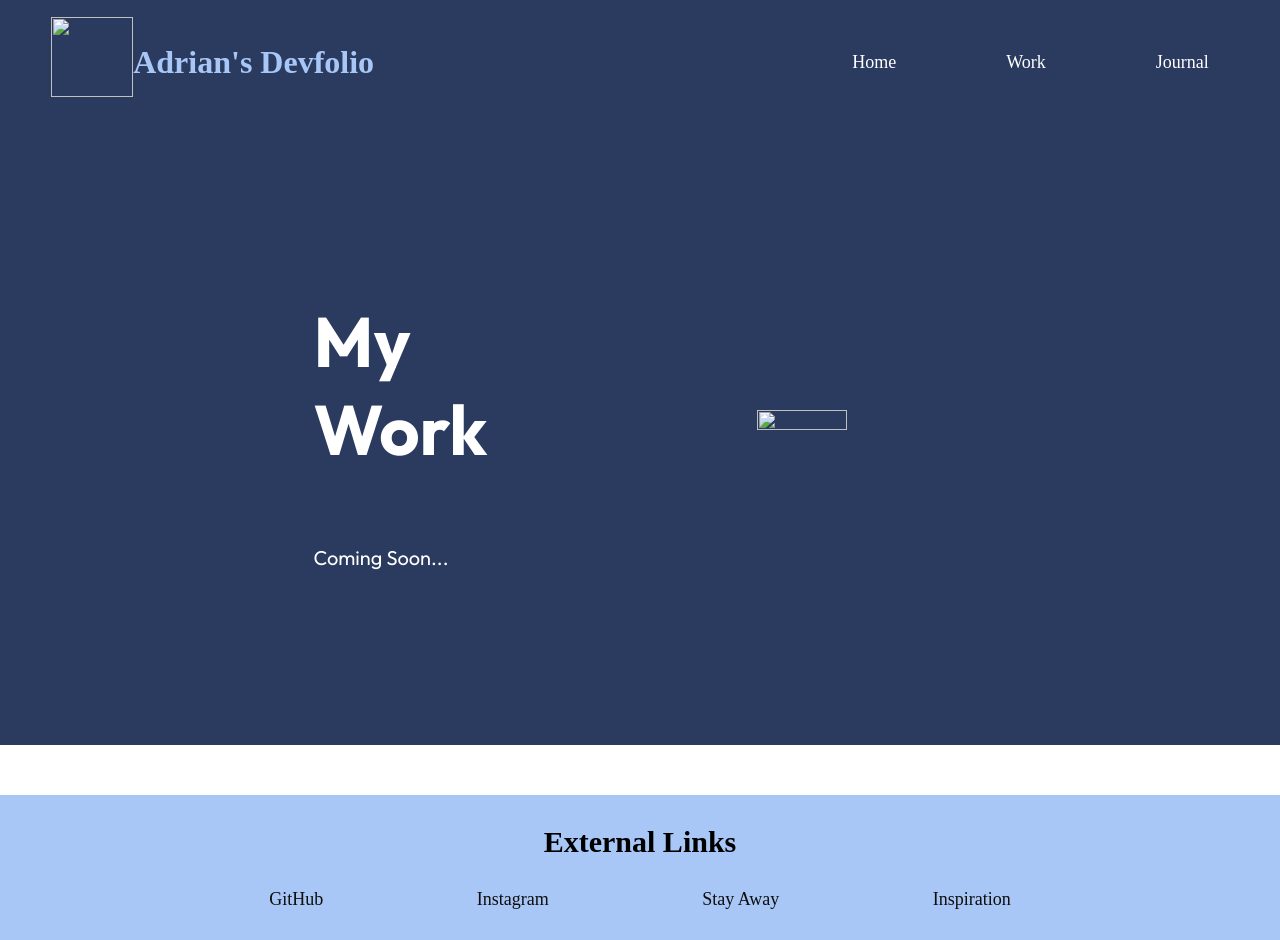
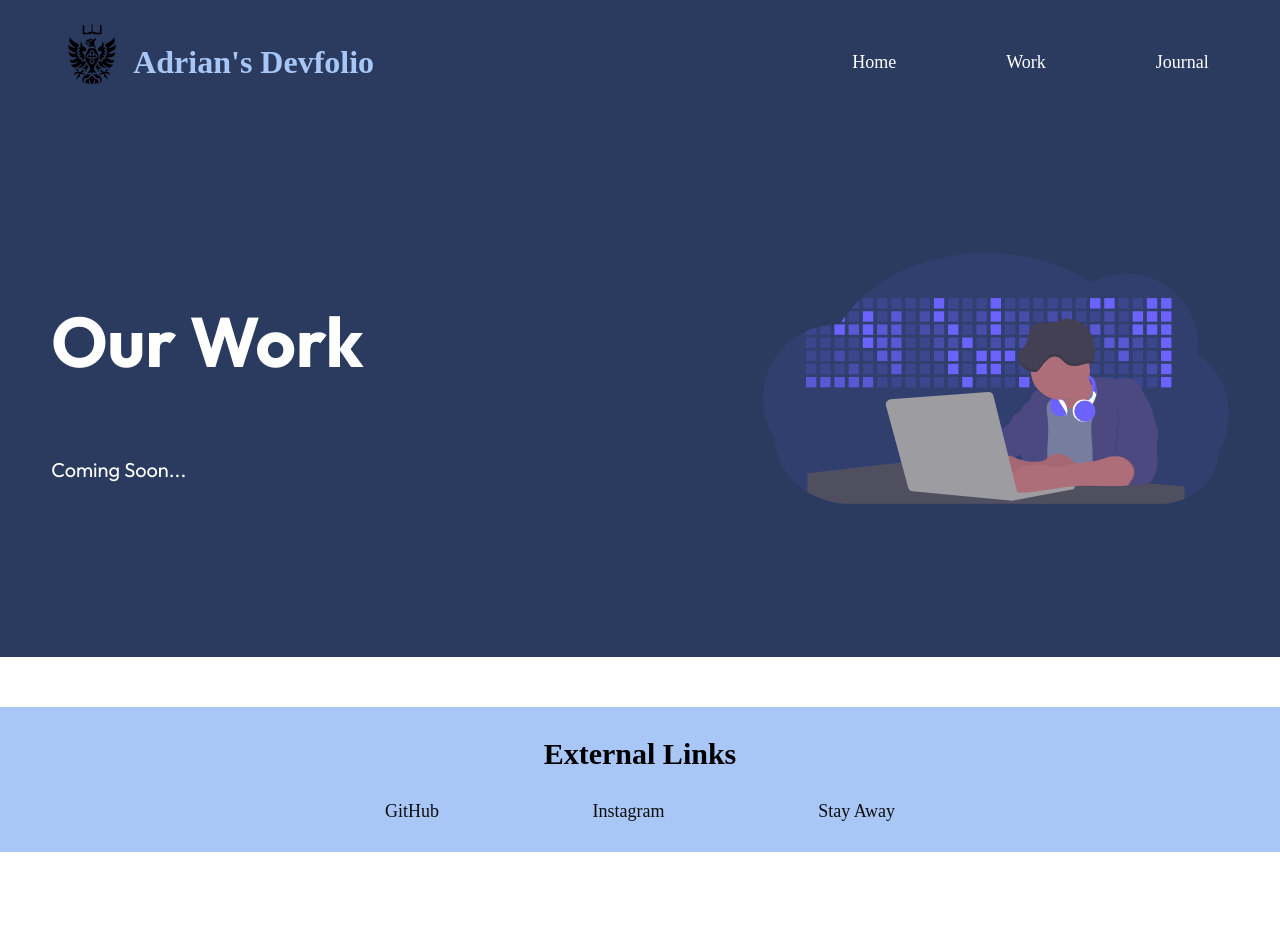
Before and after one commit to liyuxiao2/Web-Fusion, a plain HTML site: page src/pages/showcase.html in a window 1280 px wide. After the commit the page ends 852 px from the top, so only its background shows below. Drawn offline with Linux system fonts and the light colour scheme; a web font is replaced by a local one.

Commit message:
added logo/images to showcase

```diff
--- a/src/pages/showcase.html
+++ b/src/pages/showcase.html
@@ -16,7 +16,7 @@
     <div class="header-body">
         <div id="header">
             <div class="header-logo">
-            <img src="images/me1.png" class="header-img">
+            <img src="../images/mcmasterlogo.svg" class="header-img">
             <h2 class="header-title">Adrian's Devfolio</h2>
             </div>
             <div class="header-links">
@@ -30,12 +30,12 @@
         <div class="odd-slide">
         <div class="slide">
             <div class="odd-slide-text">
-            <h1 class="slide-title">My Work</h1>
+            <h1 class="slide-title">Our Work</h1>
             <p class="slide-info">
                 Coming Soon...
             </p>
             </div>
-            <img src="" class="body-top-img">
+            <img src="../images/developerActivity.svg" class="body-top-img">
         </div>
         </div>
         </div>
@@ -49,7 +49,6 @@
         <a href="https://github.com/adrianCiepli" target="_blank" class="footer-link">GitHub</a>
         <a href="https://www.instagram.com/adrian_ciepli/" target="_blank" class="footer-link">Instagram</a>
         <a href="https://www.leagueoflegends.com/en-us/" target="_blank" class="footer-link">Stay Away</a>
-        <a href="https://bootstrapmade.com/arsha-free-bootstrap-html-template-corporate/" target="_blank" class="footer-link">Inspiration</a>
         </div>
     </div>
 </body>
```
Also changed, not shown: src/index.html (+1 -1 lines), src/pages/about.html (+1 -2 lines), src/pages/project.html (+1 -2 lines), src/images/developerActivity.svg (added), src/images/mcmasterlogo.png (added), src/images/mcmasterlogo.svg (added).
